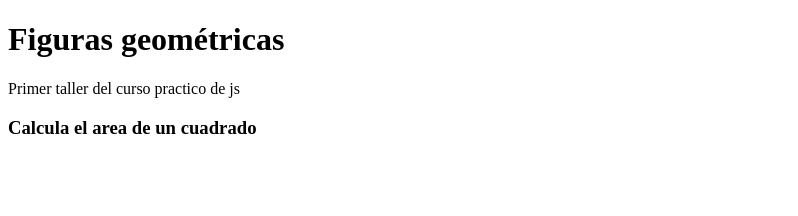
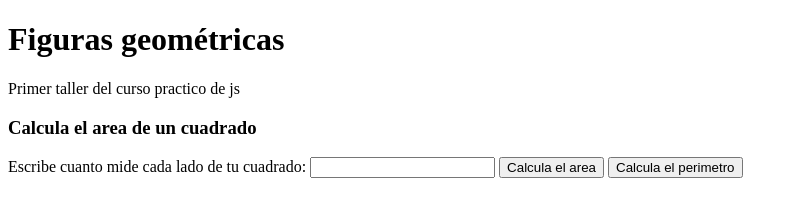
Before and after one commit to wildchamo/cursoPracticoJs, a website: page src/pruebajs/taller1/figuras.html in a window 1280 px wide. Shown: the whole page, without its empty margins (0-798 px from the left). Drawn offline with Linux system fonts and the light colour scheme.

Commit message:
js y html utilizados para realizar la operación

```diff
--- a/src/pruebajs/taller1/figuras.html
+++ b/src/pruebajs/taller1/figuras.html
@@ -15,7 +15,24 @@
 </header>
 <section>
     <h3>Calcula el area de un cuadrado</h3>
-    <form action=""></form>
+
+
+    <form action="">
+        <label for="InputCuadrado">
+            Escribe cuanto mide cada lado de tu cuadrado:
+        </label>
+
+        <input id="InputCuadrado" type="number">
+
+        <button type="button" onclick="calcularAreaCuadrado()">
+            Calcula el area
+        </button>
+
+        <button type="button" onclick="calcularPerimetroCuadrado()">
+            Calcula el perimetro
+        </button>
+
+    </form>
 </section>
 
 
--- a/src/pruebajs/taller1/figuras.js
+++ b/src/pruebajs/taller1/figuras.js
@@ -11,14 +11,14 @@ console.group("Cuadrado")
 function perimetroCuadrado(lado){
     return lado*4;
 }
-console.log("el perimetro del cuadrado es: " +perimetroCuadrado(ladoCuadrado));
+//console.log("el perimetro del cuadrado es: " +perimetroCuadrado(ladoCuadrado));
 
 // const areaCuadrado= ladoCuadrado* ladoCuadrado;
 
 function areaCuadrado(lado){
     return lado*lado;
 }
-console.log("el área del cuadrado es: "+areaCuadrado(ladoCuadrado) +" centimetros cuadrados");
+//console.log("el área del cuadrado es: "+areaCuadrado(ladoCuadrado) +" centimetros cuadrados");
 
 console.groupEnd();
 //Código del triangulo
@@ -92,3 +92,16 @@ function areaCirculo(radio){
 //console.log("el area del circulo es:" + areaCirculo)
 
 console.groupEnd();
+
+function calcularPerimetroCuadrado(){
+    const input= document.getElementById("InputCuadrado");
+    const value=input.value;
+
+    const perimetro= perimetroCuadrado(value);
+
+    alert ("el perimetro del cuadrado es:" +perimetro);
+}
+
+function calcularAreaCuadrado(){
+
+}
```
